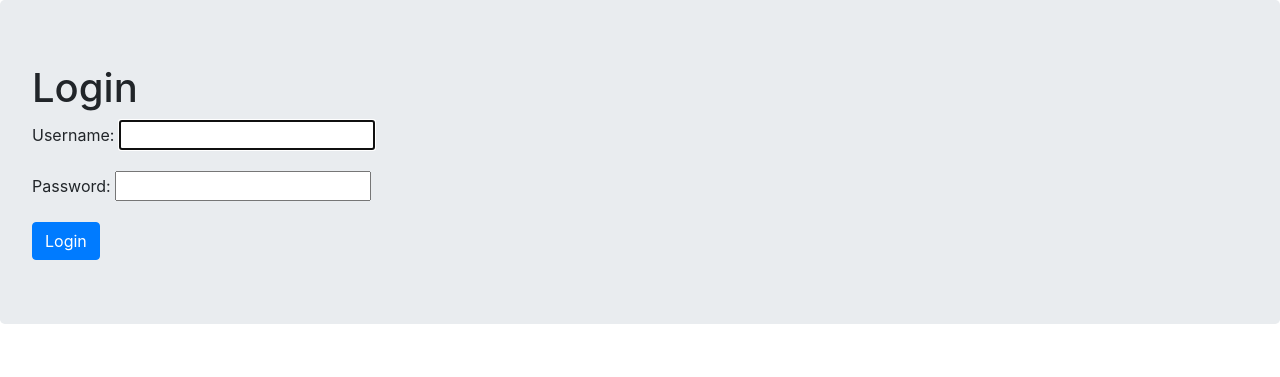
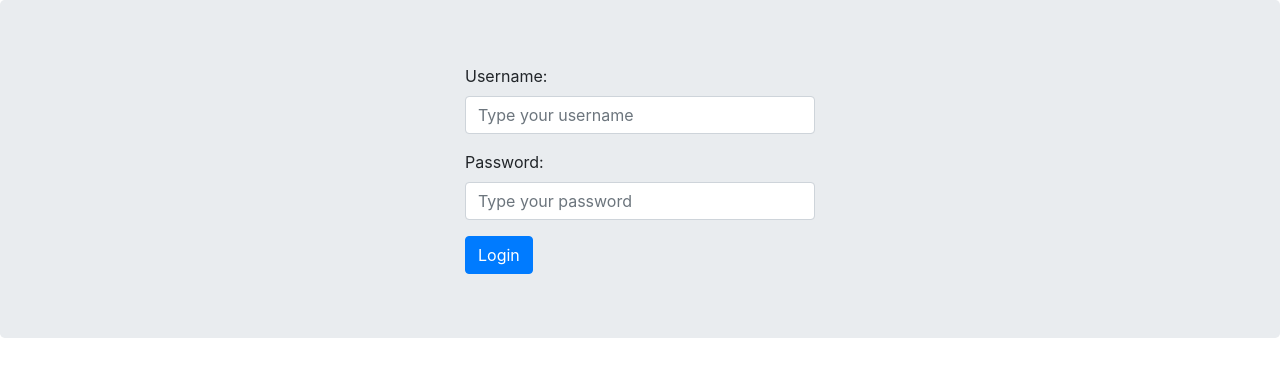
Before and after one commit to ferranverdes/rp-personal-website-example, a Django app: page /accounts/login/ in a window 1280 px wide. Shown: the top 377 px of the page. Run offline with Django 3.2, Linux system fonts and the light colour scheme; some libraries are stand-ins or nearby versions.

Commit message:
Authentication form customized

```diff
--- /dev/null
+++ b/personal_website/forms.py
@@ -0,0 +1,21 @@
+from django.contrib.auth.forms import AuthenticationForm as BaseAuthenticationForm
+from django import forms
+
+class AuthenticationForm(BaseAuthenticationForm):
+	username = forms.CharField(
+		widget=forms.TextInput(
+			attrs={
+				'class': 'form-control',
+				'placeholder': 'Type your username',
+			}
+		)
+	)
+
+	password = forms.CharField(
+		widget=forms.PasswordInput(
+			attrs={
+				'class': 'form-control',
+				'placeholder':'Type your password'
+			}
+		)
+	)
--- a/personal_website/urls.py
+++ b/personal_website/urls.py
@@ -15,10 +15,13 @@ Including another URLconf
 """
 from django.contrib import admin
 from django.urls import path, include
+from django.contrib.auth.views import LoginView
 from django.views.generic.base import TemplateView
+from .forms import AuthenticationForm
 
 urlpatterns = [
     path('admin/', admin.site.urls),
+	path('accounts/login/', LoginView.as_view(authentication_form=AuthenticationForm), name='login'),
 	path('accounts/', include('django.contrib.auth.urls')),
 	path('', TemplateView.as_view(template_name='home.html'), name='home'),
 ]
--- a/templates/registration/login.html
+++ b/templates/registration/login.html
@@ -4,7 +4,9 @@
 
 {% block content %}
 <div class="jumbotron">
-	<h1>Login</h1>
+  <div class="container">
+    <div class="row d-flex justify-content-center">
+      <div class="col-4">
         <form method="post">
           {% csrf_token %}
           <!--
@@ -18,4 +20,7 @@
           <button class="btn btn-primary" type="submit">Login</button>
         </form>
       </div>
+    </div>
+  </div>
+</div>
 {% endblock %}
```
Lines whose indentation alone changed are shown as unchanged.
